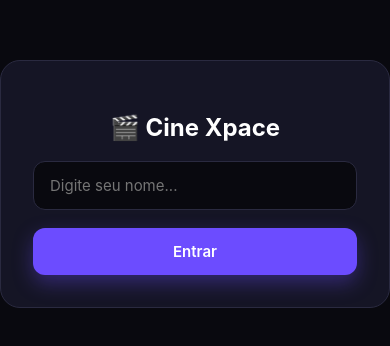
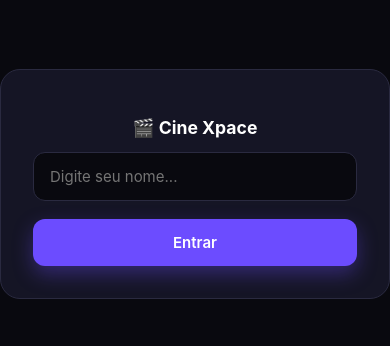
Before and after one commit to zVokyo/cine-xpace, a React (Vite) app: page / in a window 390 px wide. Shown: the part 238-584 px from the top of the page. Built offline with nearby package versions, Linux system fonts and the light colour scheme.

Commit message:
adiciona responsividade global

```diff
--- a/src/styles/global.css
+++ b/src/styles/global.css
@@ -1,6 +1,7 @@
 @import "./variables.css";
 @import "./themes.css";
 @import "./animations.css";
+@import "./responsive.css";
 
 * {
   box-sizing: border-box;
--- /dev/null
+++ b/src/styles/responsive.css
@@ -0,0 +1,39 @@
+@media (max-width: 1024px) {
+  main {
+    padding: 16px !important;
+  }
+}
+
+@media (max-width: 768px) {
+  h1 {
+    font-size: 1.5rem;
+  }
+
+  h2 {
+    font-size: 1.2rem;
+  }
+
+  button {
+    width: 100%;
+  }
+
+  input,
+  select,
+  textarea {
+    width: 100%;
+  }
+}
+
+@media (max-width: 480px) {
+  body {
+    font-size: 14px;
+  }
+
+  h1 {
+    font-size: 1.3rem;
+  }
+
+  h2 {
+    font-size: 1.1rem;
+  }
+}
```
